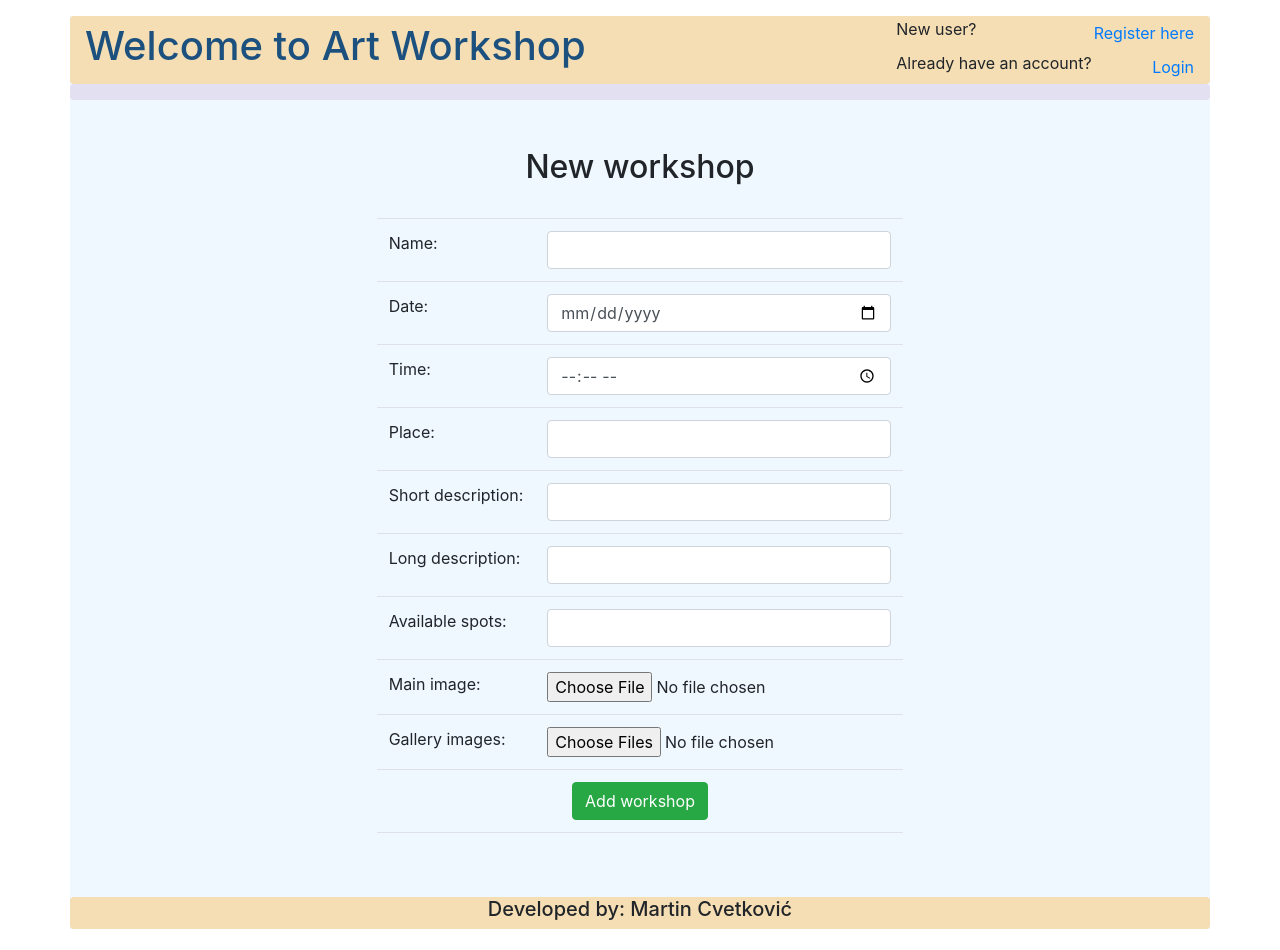
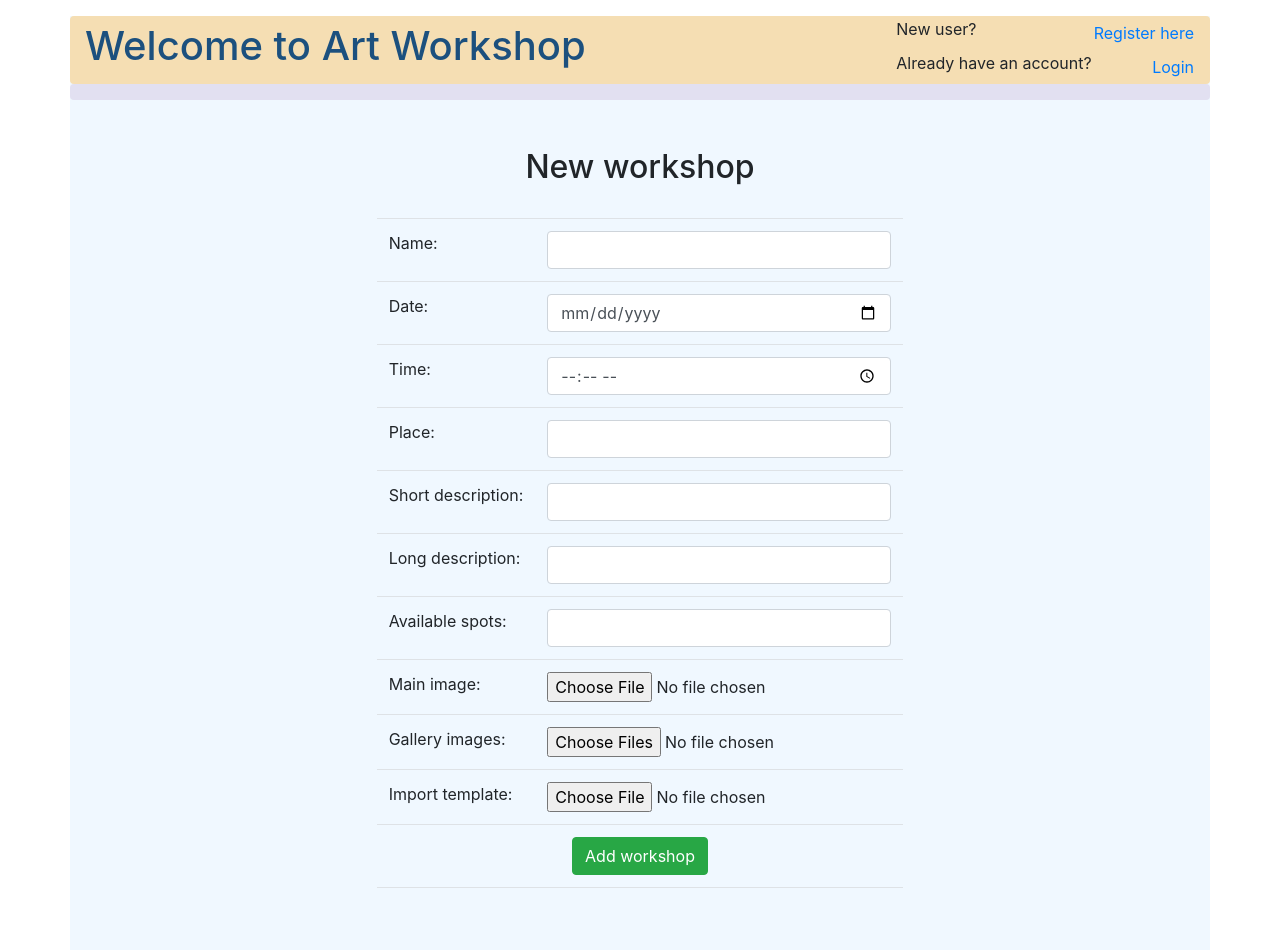
Before and after one commit to MartinCvetkovic/Internet-Application-Art-Workshop, an Angular app in the folder frontend/: page /newWorkshop in a window 1280 px wide. Shown: the top 950 px of the page. Built offline with nearby package versions, Linux system fonts and the light colour scheme.

Commit message:
Template download only smaller sizes work, upload works

```diff
--- a/frontend/src/app/my-workshops/my-workshops.component.html
+++ b/frontend/src/app/my-workshops/my-workshops.component.html
@@ -17,12 +17,19 @@
             </tr>
             <tr>
                 <td>
-                    <button class="btn btn-primary" routerLink="workshopMessages" (click)="addCurrentWorkshop(w._id)">
-                        Show messages
-                    </button>
-                    <button class="btn btn-primary ml-5" routerLink="editWorkshop" (click)="addCurrentWorkshop(w._id)">
-                        Edit workshop
-                    </button>
+                    <div class="d-flex justify-content-between">
+                        <button class="btn btn-primary" routerLink="workshopMessages" (click)="addCurrentWorkshop(w._id)">
+                            Show messages
+                        </button>&nbsp;&nbsp;&nbsp;&nbsp;
+                        <button class="btn btn-primary" routerLink="editWorkshop" (click)="addCurrentWorkshop(w._id)">
+                            Edit workshop
+                        </button>&nbsp;&nbsp;&nbsp;&nbsp;
+                        <button class="btn btn-primary" (click)="downloadTemplate(w)">
+                            <a id="downloadTemplate" style="text-decoration: none; color: white;">
+                                Download template
+                            </a>
+                        </button>
+                    </div>
                 </td>
             </tr>
         </table>
--- a/frontend/src/app/my-workshops/my-workshops.component.ts
+++ b/frontend/src/app/my-workshops/my-workshops.component.ts
@@ -36,4 +36,11 @@ export class MyWorkshopsComponent implements OnInit {
       return w._id === _id;
     })));
   }
+
+  downloadTemplate(workshop: Workshop) {
+    let data = "data:text/json;charset=utf-8," + encodeURIComponent(JSON.stringify(workshop));
+    var downloadTemplate = document.getElementById('downloadTemplate');
+    downloadTemplate.setAttribute("href", data);
+    downloadTemplate.setAttribute("download", "template.json");
+  }
 }
--- a/frontend/src/app/new-workshop/new-workshop.component.html
+++ b/frontend/src/app/new-workshop/new-workshop.component.html
@@ -41,7 +41,13 @@
         <tr>
             <td>Gallery images:</td>
             <td>
-                <input type="file" id="gallery_images" (change)="multipleFileChangeEvent($event)" multiple>
+                <input type="file" name="gallery_images" (change)="multipleFileChangeEvent($event)" multiple>
+            </td>
+        </tr>
+        <tr>
+            <td>Import template:</td>
+            <td>
+                <input type="file" name="template" (change)="uploadTemplate($event)">
             </td>
         </tr>
         <tr>
--- a/frontend/src/app/new-workshop/new-workshop.component.ts
+++ b/frontend/src/app/new-workshop/new-workshop.component.ts
@@ -1,4 +1,5 @@
 import { Component, OnInit } from '@angular/core';
+import { Workshop } from '../models/workshop';
 import { WorkshopService } from '../services/workshop.service';
 
 @Component({
@@ -33,6 +34,8 @@ export class NewWorkshopComponent implements OnInit {
 
   user: Object;
 
+  template: string;
+
 
   fileChangeEvent(fileInput: any) {
     this.imageError = null;
@@ -49,7 +52,6 @@ export class NewWorkshopComponent implements OnInit {
         image.src = e.target.result;
         image.onload = rs => {
           this.main_img = e.target.result;
-          console.log(this.main_img)
         };
       };
 
@@ -95,6 +97,7 @@ export class NewWorkshopComponent implements OnInit {
     if (
       this.name === undefined || this.name === "" ||
       this.date === undefined || this.date === "" ||
+      this.time === undefined || this.time === "" ||
       this.place === undefined || this.place === "" ||
       this.short_description === undefined || this.short_description === "" ||
       this.long_description === undefined || this.long_description === "" ||
@@ -123,4 +126,30 @@ export class NewWorkshopComponent implements OnInit {
       this.errorMessage = null;
     });
   }
+
+
+  uploadTemplate(fileInput: any) {
+    if (fileInput.target.files && fileInput.target.files[0]) {
+      if (!['application/json'].includes(fileInput.target.files[0].type)) {
+        this.imageError = 'Only JSON file is allowed.';
+        return;
+      }
+
+      let reader = new FileReader();
+      reader.readAsText(fileInput.target.files[0], 'utf8');
+      reader.onload = (e: any) => {
+        this.template = decodeURIComponent(e.target.result);
+        let w: Workshop = JSON.parse(this.template);
+        this.name = w['name'];
+        this.date = w.date.substring(0, 10);
+        this.time = w.date.substring(11, 16);
+        this.place = w['place'];
+        this.short_description = w['short_description'];
+        this.long_description = w['long_description'];
+        this.main_img = w['main_img'];
+        this.gallery_images = w['gallery_images'];
+        this.available_spots = w.available_spots.valueOf();
+      };
+    }
+  }
 }
```
